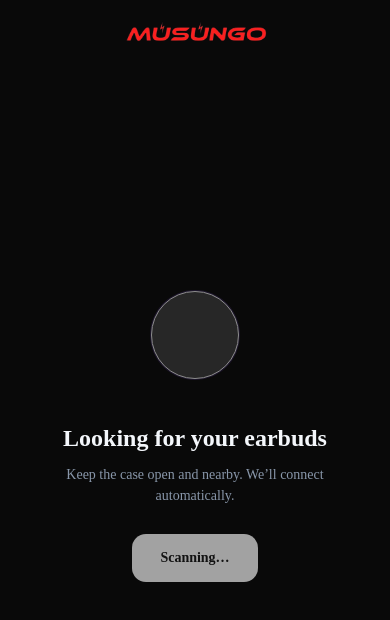
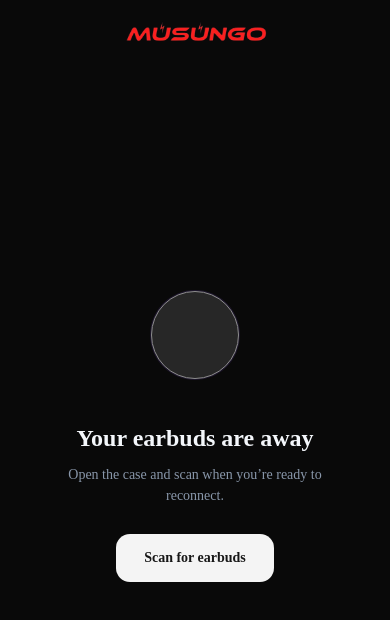
Before and after one commit to tanaka-mambinge/musungo-app, a React Native app: screen / in a window 390 px wide. Shown: the top 620 px of the page. Built offline with nearby package versions, Linux system fonts and the light colour scheme; some icons are missing.

Commit message:
fix(android): recover widget after Bluetooth reconnect

```diff
--- a/App.tsx
+++ b/App.tsx
@@ -135,7 +135,7 @@ const ANC_NAMES: Record<number, string> = {
 };
 
 const initialState: EarbudState = {
-  status: 'scanning',
+  status: 'disconnected',
   deviceName: null,
   productName: null,
   left: null,
@@ -702,6 +702,13 @@ function AppContent() {
       }
       const state = next as EarbudState;
       setEarbuds(current => {
+        if (current.status === 'connected' && (state.status === 'connecting' || state.status === 'scanning')) {
+          return {
+            ...current,
+            deviceName: state.deviceName ?? current.deviceName,
+            productName: state.productName ?? current.productName,
+          };
+        }
         const sameConnectedSession = current.status === 'connected' && state.status === 'connected';
         return {
           ...current,
```
Also changed, not shown: 5 other files (tests, documents, lock files or other folders).
